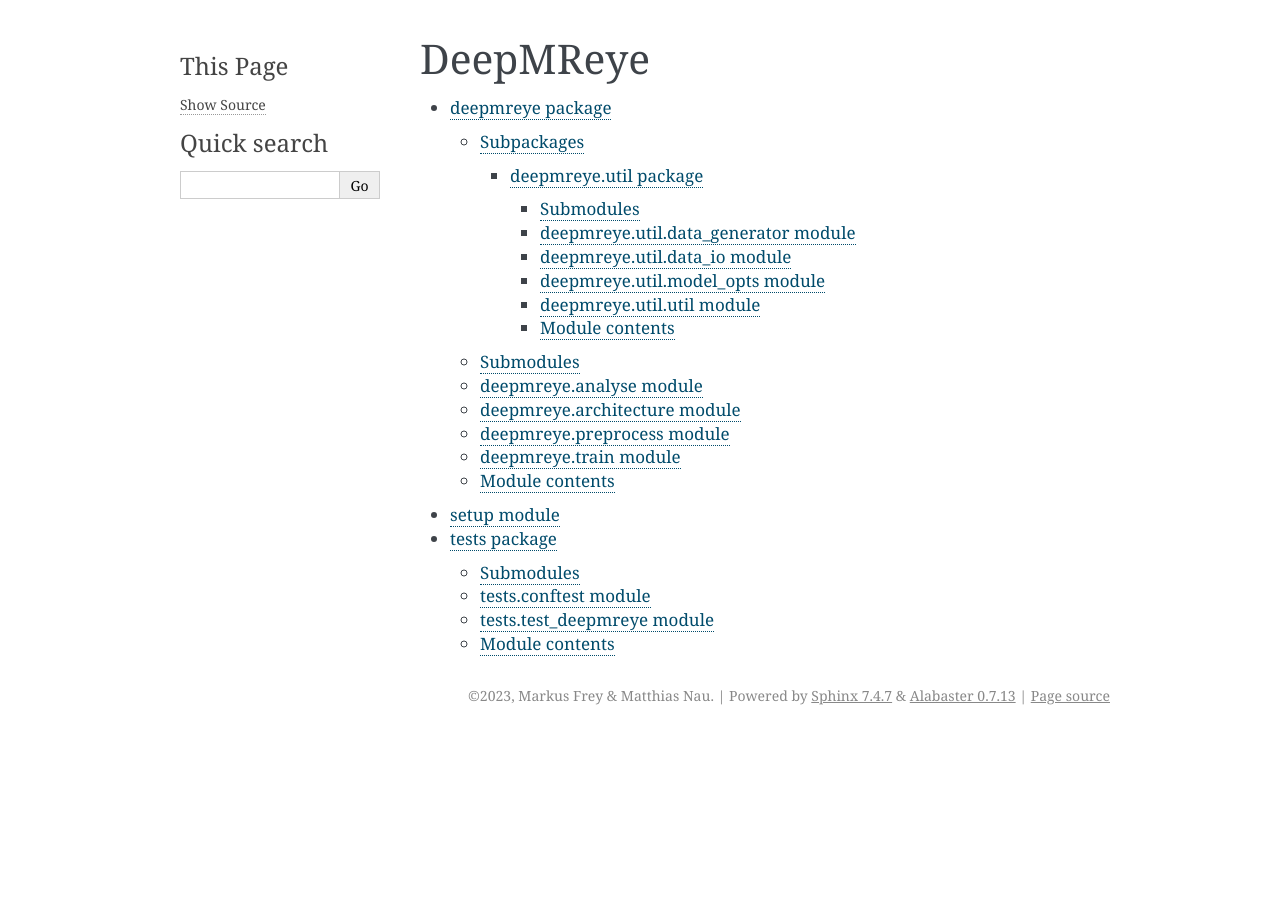
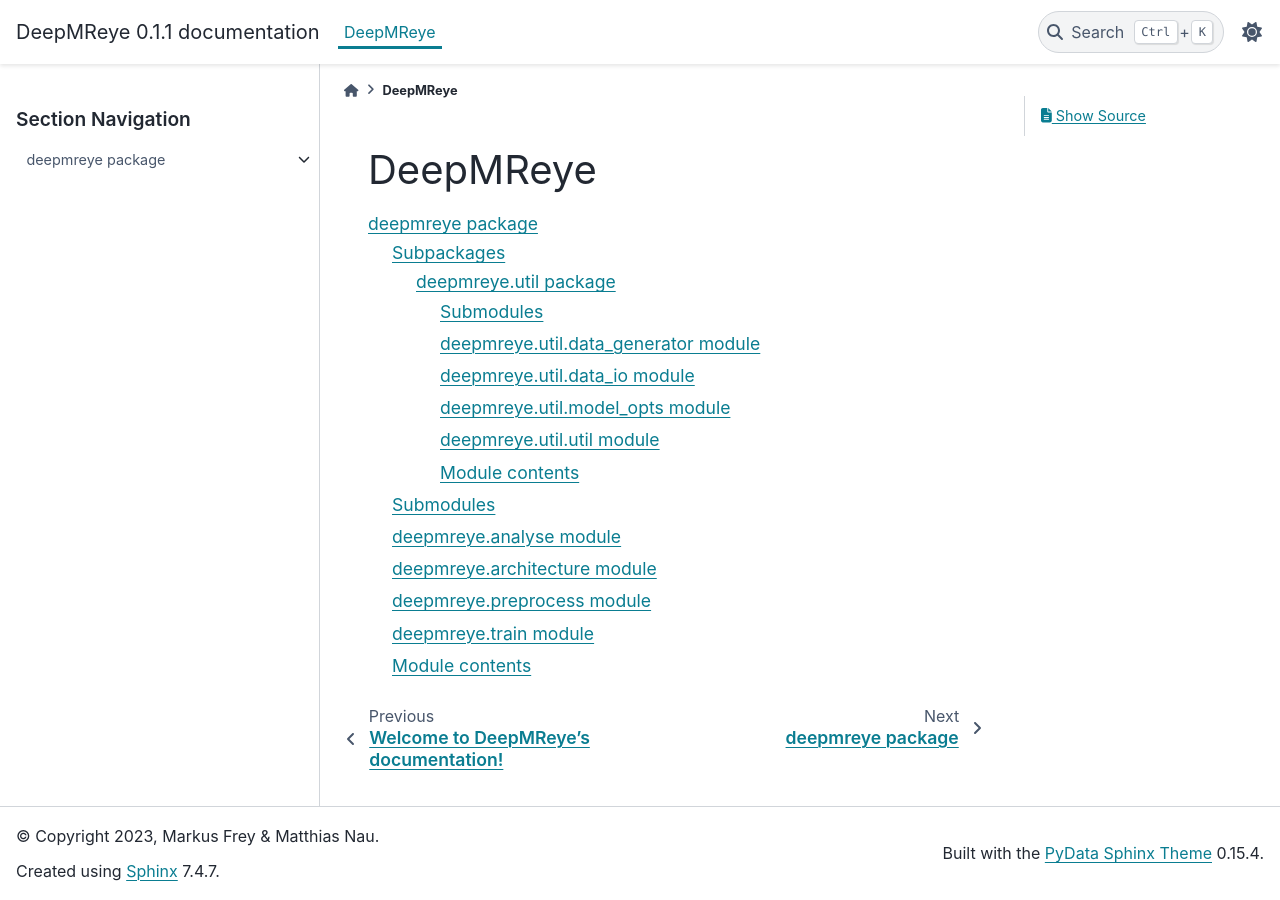
Before and after one commit to DeepMReye/DeepMReye, a Sphinx documentation site: the page built from docs/modules.rst, in a window 1280 px wide. Built offline with Sphinx 7.4.7 and the PyData theme 0.15.4, drawn with Linux system fonts in a browser that asks for light colours.

Commit message:
Changed theme and default mode

```diff
--- a/docs/conf.py
+++ b/docs/conf.py
@@ -46,7 +46,8 @@
 # The theme to use for HTML and HTML Help pages.  See the documentation for
 # a list of builtin themes.
 #
-html_theme = 'alabaster'
+html_theme = 'pydata_sphinx_theme'
+html_context = {"default_mode": "light"}
 
 # Add any paths that contain custom static files (such as style sheets) here,
 # relative to this directory. They are copied after the builtin static files,
--- a/docs/modules.rst
+++ b/docs/modules.rst
@@ -5,5 +5,3 @@
    :maxdepth: 4
 
    deepmreye
-   setup
-   tests
--- a/docs/tests.rst
+++ /dev/null
@@ -1,29 +0,0 @@
-tests package
-=============
-
-Submodules
-----------
-
-tests.conftest module
----------------------
-
-.. automodule:: tests.conftest
-   :members:
-   :undoc-members:
-   :show-inheritance:
-
-tests.test\_deepmreye module
-----------------------------
-
-.. automodule:: tests.test_deepmreye
-   :members:
-   :undoc-members:
-   :show-inheritance:
-
-Module contents
----------------
-
-.. automodule:: tests
-   :members:
-   :undoc-members:
-   :show-inheritance:
```
Also changed, not shown: docs/setup.rst (deleted, +0 -7 lines).
